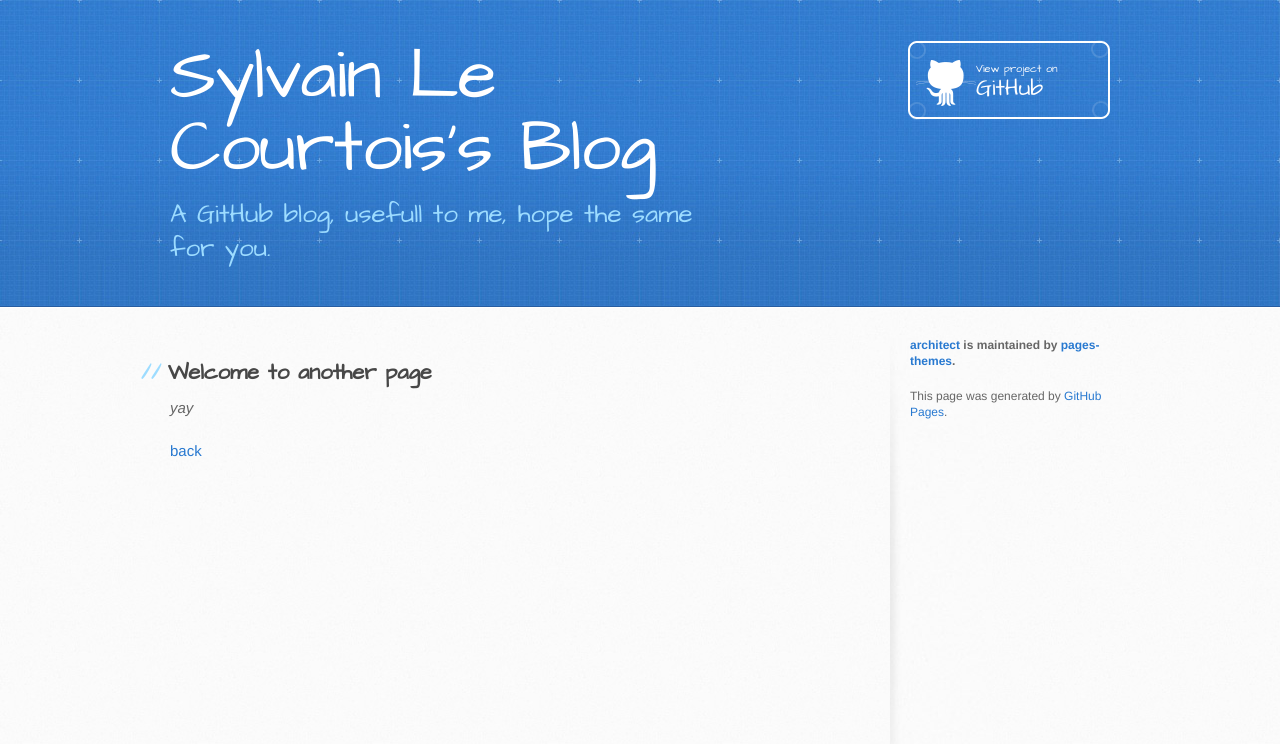
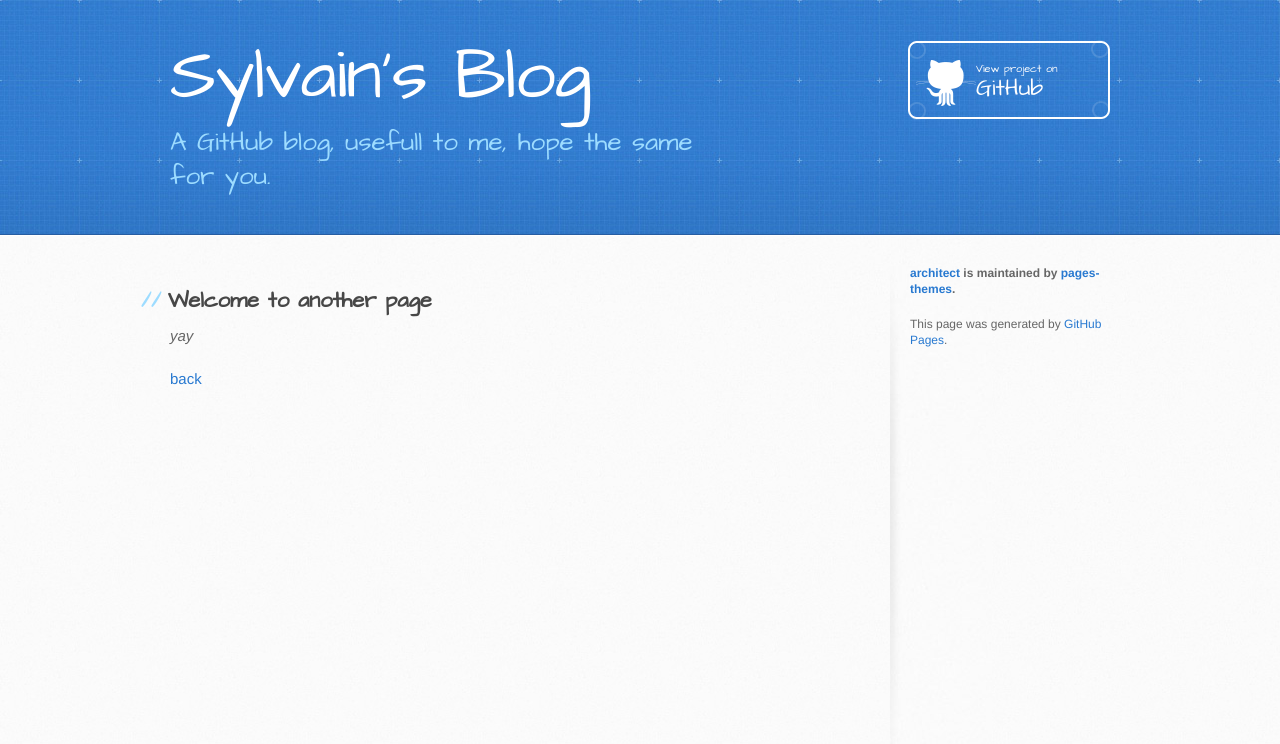
Before and after one commit to pages-themes/architect, a Jekyll site: the page built from another-page.md, in a window 1280 px wide. Shown: the top 744 px of the page. Built offline with Jekyll 4.4.1, drawn with Linux system fonts in a browser that asks for light colours; our own code applies the rules of GitHub Pages for plain Markdown files.

Commit message:
Update _config.yml

```diff
--- a/_config.yml
+++ b/_config.yml
@@ -1,3 +1,3 @@
-title: Sylvain Le Courtois's Blog
+title: Sylvain's Blog
 description: A GitHub blog, usefull to me, hope the same for you.
 theme: jekyll-theme-architect
```
